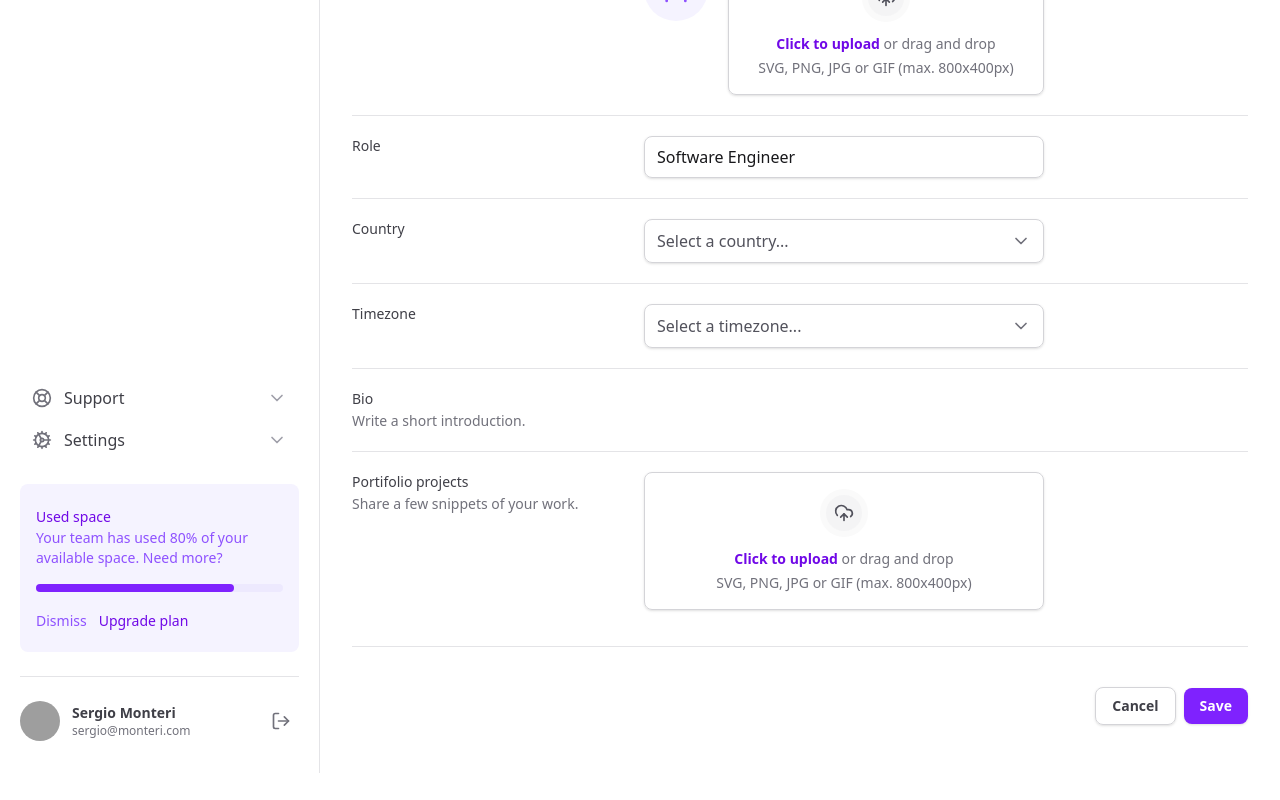
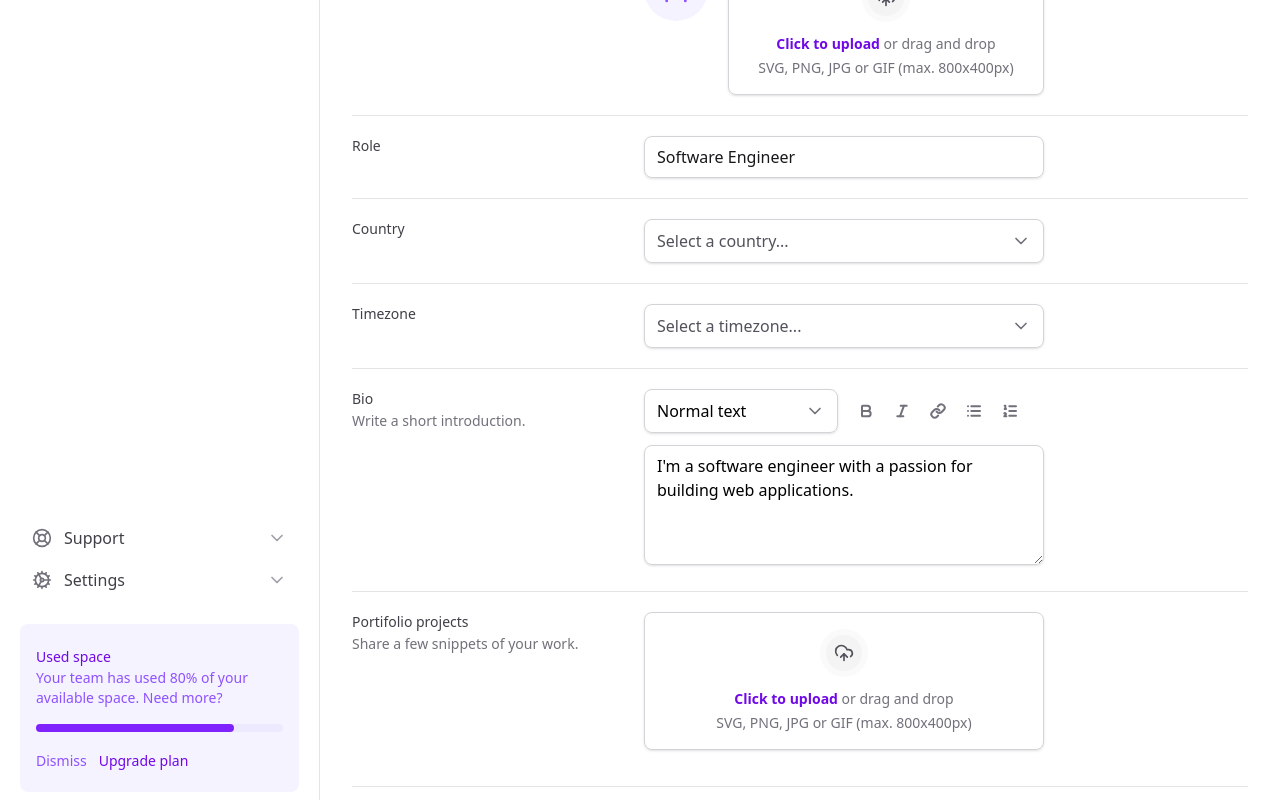
Before and after one commit to SergioMonteRi/next-tailwind-practice, a Next.js app: page / in a window 1280 px wide. Shown: the part 463-1263 px from the top of the page. Before the commit the page ends 1236 px from the top, so only its background shows below. Built offline with nearby package versions, Linux system fonts and the light colour scheme; grey boxes are pictures that could not be loaded.

Commit message:
feat: enhance homepage form with text formatting options and new Textarea component for user bio

```diff
--- a/src/app/page.tsx
+++ b/src/app/page.tsx
@@ -1,6 +1,6 @@
-import { MailIcon } from 'lucide-react'
+import { Bold, Italic, Link, List, ListOrdered, MailIcon } from 'lucide-react'
 
-import { FileInput, Input, Select, SettingsTabs } from '@/components'
+import { FileInput, Input, Select, SettingsTabs, Textarea } from '@/components'
 
 export default function Home() {
   return (
@@ -146,7 +146,59 @@
                 Write a short introduction.
               </span>
             </label>
-            <div />
+            <div className="space-y-3">
+              <div className="grid grid-cols-2 gap-3">
+                <Select.Root placeholder="" defaultValue="normal">
+                  <Select.Item
+                    text="Normal text"
+                    value="normal"
+                    defaultChecked
+                  />
+                  <Select.Item text="Markdown" value="md" />
+                </Select.Root>
+
+                <div className="flex items-center gap-1">
+                  <button
+                    type="button"
+                    className="cursor-pointer rounded-md p-2 hover:bg-zinc-50"
+                  >
+                    <Bold className="h-4 w-4 text-zinc-500" strokeWidth={3} />
+                  </button>
+                  <button
+                    type="button"
+                    className="cursor-pointer rounded-md p-2 hover:bg-zinc-50"
+                  >
+                    <Italic className="h-4 w-4 text-zinc-500" strokeWidth={3} />
+                  </button>
+                  <button
+                    type="button"
+                    className="cursor-pointer rounded-md p-2 hover:bg-zinc-50"
+                  >
+                    <Link className="h-4 w-4 text-zinc-500" strokeWidth={3} />
+                  </button>
+                  <button
+                    type="button"
+                    className="cursor-pointer rounded-md p-2 hover:bg-zinc-50"
+                  >
+                    <List className="h-4 w-4 text-zinc-500" strokeWidth={3} />
+                  </button>
+                  <button
+                    type="button"
+                    className="cursor-pointer rounded-md p-2 hover:bg-zinc-50"
+                  >
+                    <ListOrdered
+                      className="h-4 w-4 text-zinc-500"
+                      strokeWidth={3}
+                    />
+                  </button>
+                </div>
+              </div>
+
+              <Textarea
+                id="bio"
+                defaultValue="I'm a software engineer with a passion for building web applications."
+              />
+            </div>
           </div>
 
           <div className="grid-cols-form grid gap-3 pb-5">
--- a/src/components/form/select/components/root/index.tsx
+++ b/src/components/form/select/components/root/index.tsx
@@ -3,14 +3,14 @@
 import { ChevronDown } from 'lucide-react'
 import * as SelectRadix from '@radix-ui/react-select'
 
-interface RootProps {
+interface RootProps extends SelectRadix.SelectProps {
   placeholder: string
   children: React.ReactNode
 }
 
-export function Root({ placeholder, children }: RootProps) {
+export function Root({ placeholder, children, ...props }: RootProps) {
   return (
-    <SelectRadix.Root>
+    <SelectRadix.Root {...props}>
       <SelectRadix.Trigger className="flex h-11 w-full cursor-pointer items-center justify-between gap-2 rounded-lg border border-zinc-300 px-3 py-2 shadow-sm data-placeholder:text-zinc-600">
         <SelectRadix.Value className="text-black" placeholder={placeholder} />
         <SelectRadix.Icon>
--- a/src/components/index.ts
+++ b/src/components/index.ts
@@ -2,3 +2,4 @@
 export { Input } from './input'
 export { SettingsTabs } from './settings-tabs'
 export { FileInput, Select } from './form'
+export { Textarea } from './textarea'
--- /dev/null
+++ b/src/components/textarea/index.tsx
@@ -0,0 +1,12 @@
+import { ComponentProps } from 'react'
+
+type TextareaProps = ComponentProps<'textarea'>
+
+export function Textarea(props: TextareaProps) {
+  return (
+    <textarea
+      className="min-h-30 w-full resize-y rounded-lg border border-zinc-300 px-3 py-2 shadow-sm"
+      {...props}
+    />
+  )
+}
```
